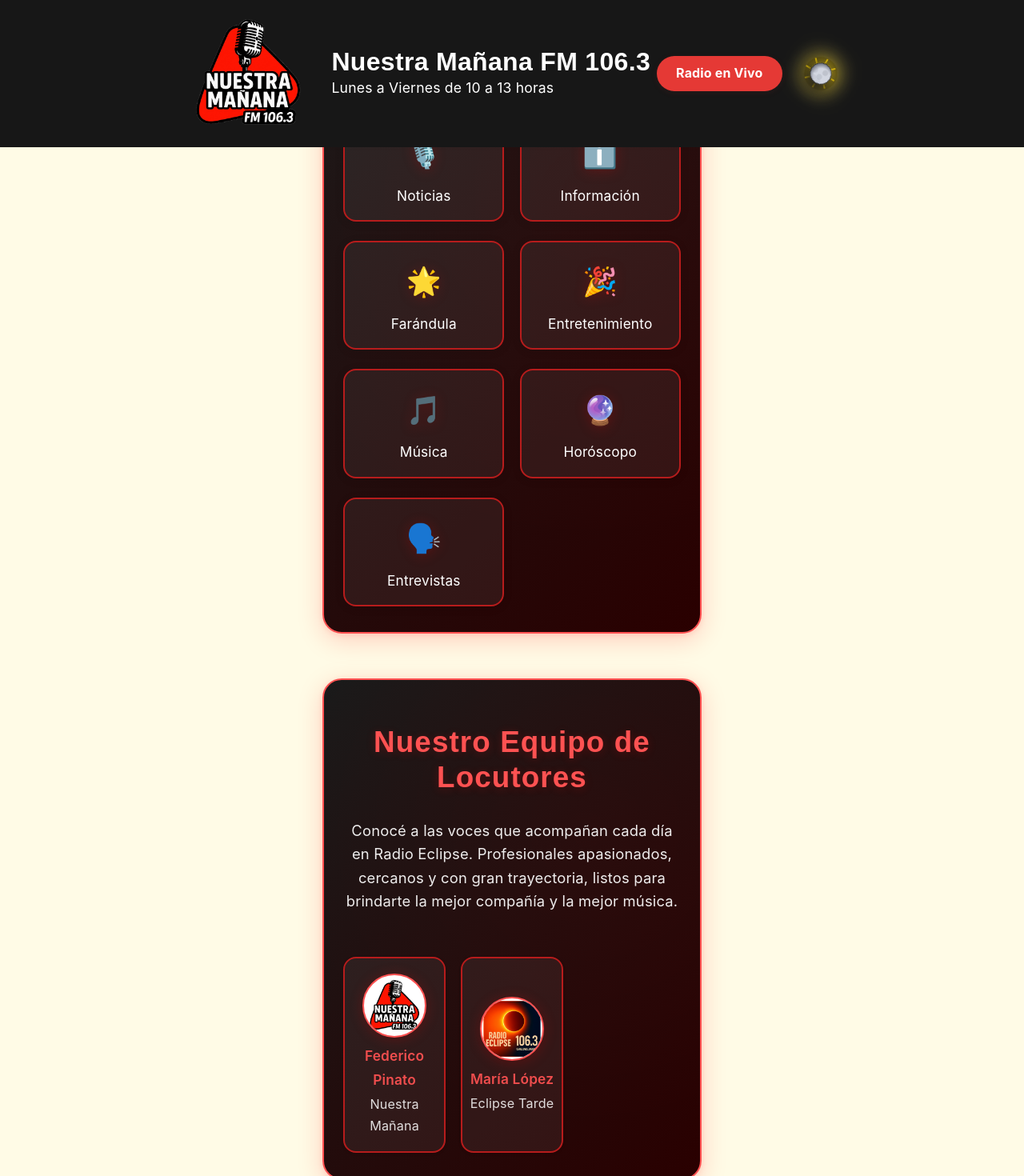
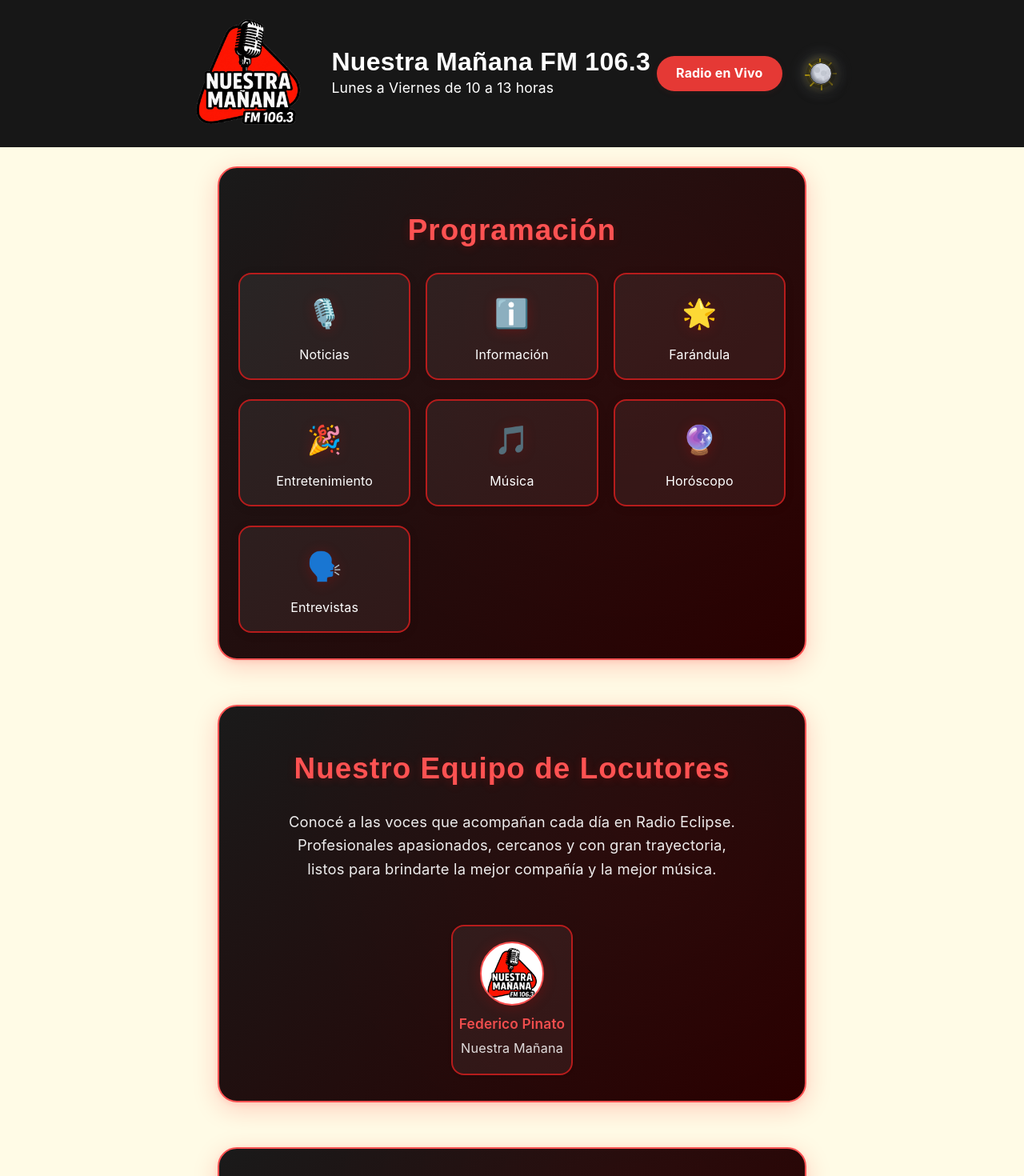
Before and after one commit to Jeikeiis/Nuestra.M-Radio.Eclipse, a Next.js app: page / in a window 1280 px wide. Shown: the top 1470 px of the page at 80% size. Built offline with nearby package versions, Linux system fonts and the light colour scheme.

Commit message:
Checkpoint 8.1.5

```diff
--- a/src/app/globals.css
+++ b/src/app/globals.css
@@ -31,6 +31,7 @@
   --footer-card-bg-dark: #18181b;
   --footer-muted: #000;
   --footer-muted-dark: #bdbdbd;
+  --font-size-base: 16px; /* 1rem = 16px universal para todos los dispositivos */
 }
 
 .dark {
@@ -70,7 +71,7 @@
   background: var(--color-background);
   color: var(--color-foreground);
   font-family: var(--font-body);
-  font-size: 1.08rem;
+  font-size: var(--font-size-base);
   font-weight: 400;
   line-height: 1.7;
   letter-spacing: 0.01em;
@@ -168,11 +169,28 @@
   display: flex;
   flex-direction: column;
   align-items: center;
-  padding: 0.5rem 0.2rem 1.2rem 0.2rem;
+  padding: 13rem 1rem 2.5rem 1rem; /* Aumentado el padding-top a 13rem (+2rem más) */
   width: 100%;
-  max-width: 480px;
+  max-width: 48rem;
   margin: 0 auto;
   gap: 1rem;
+}
+
+@media (max-width: 900px) {
+  .main-content {
+    padding-top: 16rem; /* Aumentado el padding superior para tablet (+2rem más) */
+    padding-left: 0.7rem;
+    padding-right: 0.7rem;
+    padding-bottom: 2rem;
+  }
+}
+@media (max-width: 640px) {
+  .main-content {
+    padding-top: 16rem; /* Aumentado el padding superior para móvil (+2rem más) */
+    padding-left: 0.5rem;
+    padding-right: 0.5rem;
+    padding-bottom: 1.5rem;
+  }
 }
 
 /* =====================
@@ -296,29 +314,6 @@
 /* =====================
    Header Global Styles
    ===================== */
-.app-header {
-  color: var(--appheader-text);
-  background: var(--appheader-bg);
-  width: 100%;
-  min-height: 64px;
-  display: flex;
-  align-items: center;
-  justify-content: space-between;
-  padding: 0 2rem;
-  box-shadow: 0 1px 4px 0 rgba(0,0,0,0.04);
-  position: fixed;
-  top: 0;
-  left: 0;
-  z-index: 100;
-  transition: background 0.15s linear, color 0.15s linear;
-}
-
-@media (max-width: 900px) {
-  .app-header { padding: 0 1rem; min-height: 56px; }
-}
-@media (max-width: 640px) {
-  .app-header { padding: 0 0.5rem; min-height: 48px; }
-}
 
 /* =====================
    Footer Global Styles
--- a/src/components/AppHeader.css
+++ b/src/components/AppHeader.css
@@ -1,18 +1,28 @@
-/* (Eliminado: todo el contenido ya está en globals.css) */
+/* Header styles migrados desde globals.css */
 
 .app-header {
+  color: var(--appheader-text);
+  background: var(--appheader-bg);
+  width: 100%;
+  min-height: 44px;
+  display: flex;
+  align-items: center;
+  justify-content: space-between;
+  padding: 0 1rem;
+  box-shadow: 0 1px 4px 0 rgba(0,0,0,0.04);
   position: fixed;
   top: 0;
   left: 0;
-  width: 100%;
-  z-index: 50;
-  background: var(--appheader-bg, #000);
-  color: var(--appheader-text, #fff);
-  min-height: 80px;
-  /* box-shadow reducido para mejor rendimiento */
-  box-shadow: 0 1px 4px 0 rgba(0,0,0,0.04);
-  /* Reduce la transición a lo esencial */
+  z-index: 100;
   transition: background 0.15s linear, color 0.15s linear;
+  margin-bottom: 0.5rem;
+}
+
+@media (max-width: 900px) {
+  .app-header { padding: 0 0.5rem; min-height: 38px; }
+}
+@media (max-width: 640px) {
+  .app-header { padding: 0 0.25rem; min-height: 32px; }
 }
 
 .app-header-inner {
--- a/src/components/LocutoresSection.css
+++ b/src/components/LocutoresSection.css
@@ -55,8 +55,10 @@
 }
 
 .locutores-grid {
-  display: grid;
-  grid-template-columns: repeat(auto-fit, minmax(160px, 1fr));
+  display: flex;
+  flex-wrap: wrap;
+  justify-content: center;    /* Centra horizontalmente las tarjetas */
+  align-items: center;        /* Centra verticalmente si hay espacio */
   gap: 1.5rem 1.2rem;
   width: 100%;
   margin-top: 1.2rem;
@@ -65,12 +67,14 @@
 
 @media (min-width: 640px) {
   .locutores-grid {
-    grid-template-columns: repeat(2, 1fr);
+    justify-content: center;  /* Mantiene centrado en tablet */
+    gap: 1.5rem 1.2rem;
   }
 }
 @media (min-width: 900px) {
   .locutores-grid {
-    grid-template-columns: repeat(3, 1fr);
+    justify-content: center;  /* Mantiene centrado en desktop */
+    gap: 1.5rem 1.2rem;
   }
 }
 
--- a/src/components/LocutoresSection.tsx
+++ b/src/components/LocutoresSection.tsx
@@ -19,15 +19,6 @@
           <span className="locutores-name">Federico Pinato</span>
           <span className="locutores-programa">Nuestra Mañana</span>
         </div>
-        <div className="locutores-profile">
-          <img
-            src="/RadioEclipse2.0.webp"
-            alt="María López - Eclipse Tarde"
-            className="locutores-img"
-          />
-          <span className="locutores-name">María López</span>
-          <span className="locutores-programa">Eclipse Tarde</span>
-        </div>
       </div>
     </section>
   );
--- a/src/components/ThemeToggle.css
+++ b/src/components/ThemeToggle.css
@@ -51,13 +51,13 @@
   width: 28px;
   height: 28px;
   display: block;
-  animation: sun-spin 18s linear infinite; /* Más lento */
+  /* Elimina animación de giro */
+  /* animation: sun-spin 18s linear infinite; */
 }
 @keyframes sun-spin {
   100% { transform: rotate(360deg); }
 }
 .eclipse-moon-halo {
-  /* El halo debe estar detrás de todo */
   position: absolute;
   top: -4px; left: -4px;
   width: 36px; height: 36px;
@@ -65,7 +65,8 @@
   box-shadow: 0 0 16px 8px #bfc3d122;
   z-index: 0;
   pointer-events: none;
-  animation: halo-pulse 6s infinite alternate; /* Más lento */
+  /* Elimina animación de halo */
+  /* animation: halo-pulse 6s infinite alternate; */
 }
 @keyframes halo-pulse {
   0% { opacity: 0.5; transform: scale(1); }
@@ -80,7 +81,8 @@
   box-shadow: 0 0 12px 2px #FFD60066;
   z-index: 1;
   transition: background 0.5s, box-shadow 0.5s;
-  animation: sun-glow 2s infinite alternate;
+  /* Elimina animación de glow */
+  /* animation: sun-glow 2s infinite alternate; */
 }
 @keyframes sun-glow {
   0% { box-shadow: 0 0 12px 2px #FFD60066, 0 0 0 0 #FFD60033; }
@@ -98,7 +100,8 @@
   opacity: 0.7;
   z-index: 2;
   transition: opacity 0.5s;
-  animation: ray-flicker 4s infinite alternate; /* Más lento */
+  /* Elimina animación de rayos */
+  /* animation: ray-flicker 4s infinite alternate; */
 }
 @keyframes ray-flicker {
   0% { opacity: 0.7; }
```
